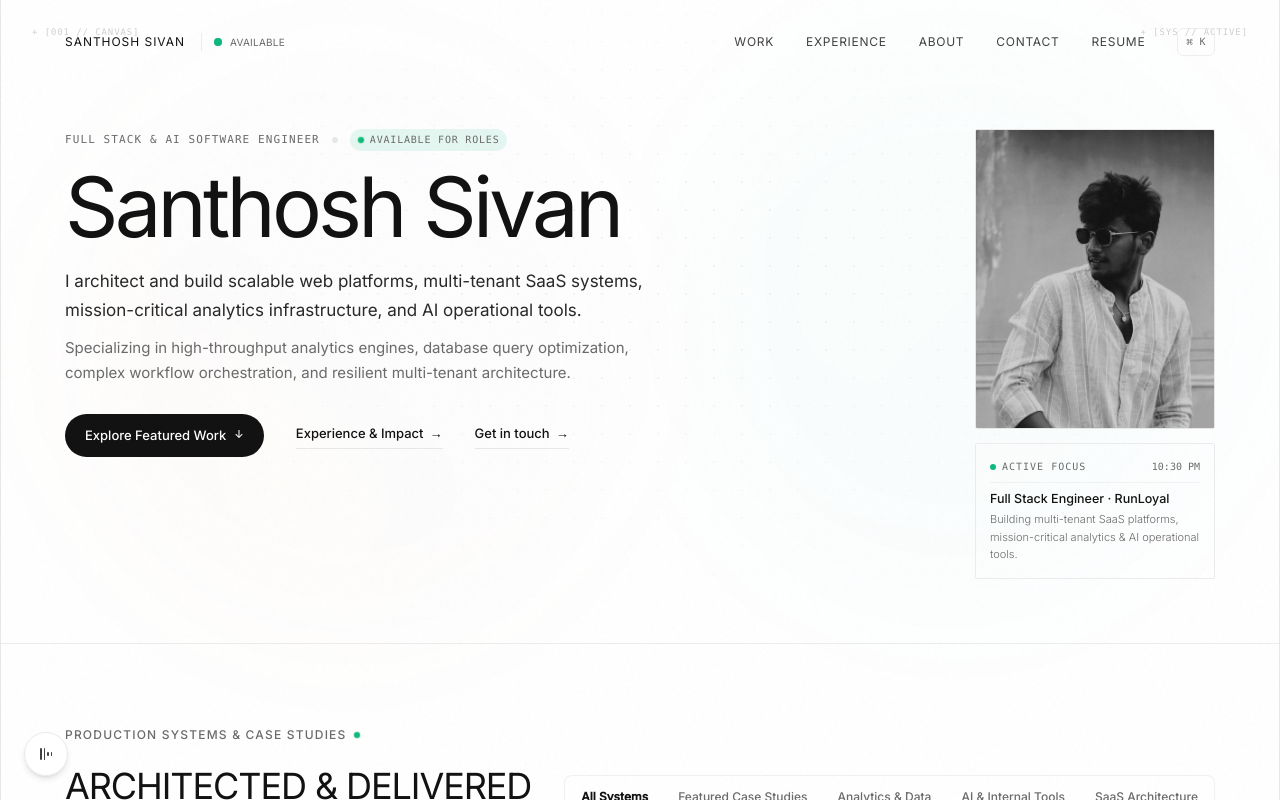
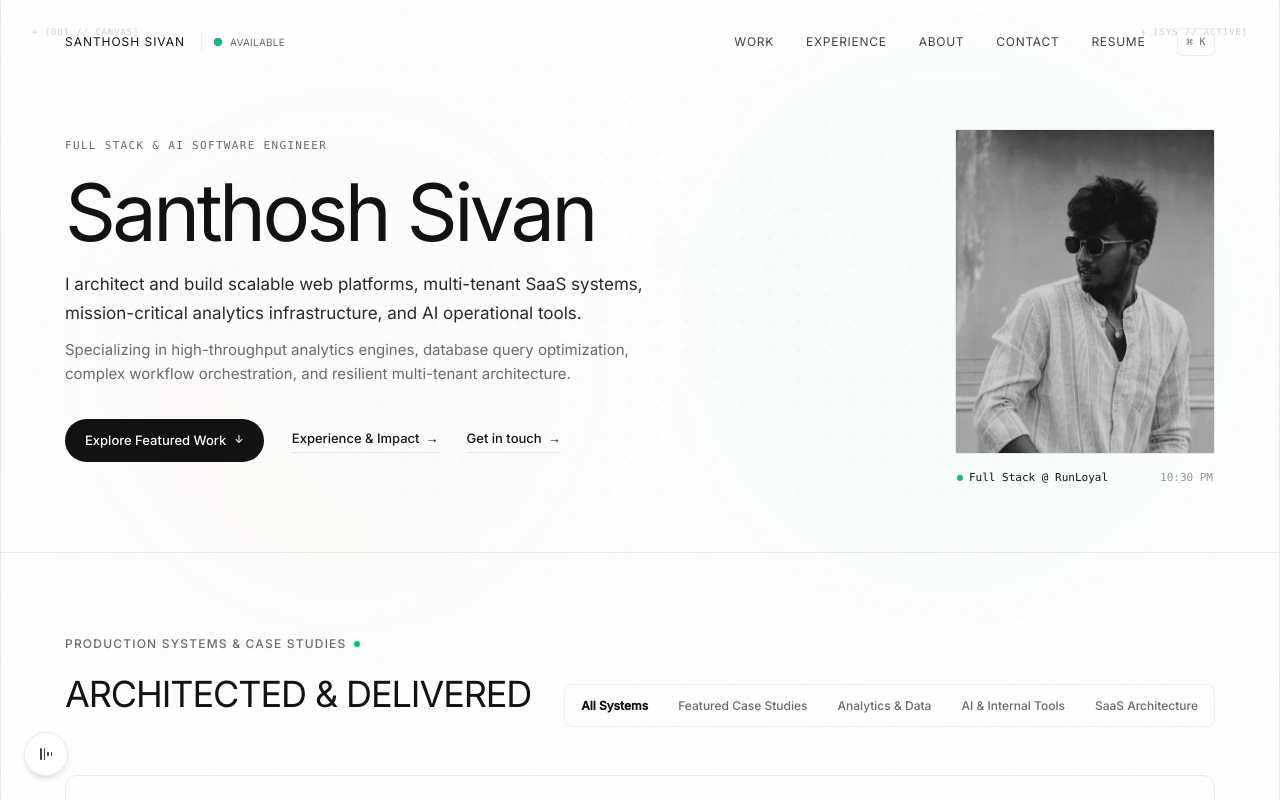
Before and after one commit to sssanthoshsivan/santhoshsivan_portfolio, a Next.js app: page / in a window 1280 px wide. Shown: the top 800 px of the page. Built offline with nearby package versions, Linux system fonts and the light colour scheme.

Commit message:
style(intro): harmonize hero baseline, remove awkward overhang and duplicate copy

```diff
--- a/src/components/sections/intro.jsx
+++ b/src/components/sections/intro.jsx
@@ -82,23 +82,18 @@ const Intro = ({ triggerAnimation = true }) => {
         className="flex flex-col lg:flex-row items-start justify-between gap-10 lg:gap-14"
       >
         {/* Main Content (Left) */}
-        <div className="max-w-[760px] flex-1">
+        <div className="max-w-[720px] flex-1">
           {/* Eyebrow */}
-          <motion.div variants={itemVariants} className="flex items-center gap-3 mb-4">
-            <span className="text-[11px] font-mono font-[500] uppercase tracking-[0.1em] text-muted-foreground">
+          <motion.div variants={itemVariants} className="mb-4">
+            <span className="text-[11px] font-mono font-[500] uppercase tracking-[0.12em] text-muted-foreground">
               FULL STACK & AI SOFTWARE ENGINEER
-            </span>
-            <span className="w-1.5 h-1.5 rounded-full bg-border" />
-            <span className="text-[10px] font-mono font-[500] uppercase tracking-[0.08em] text-muted-foreground flex items-center gap-1.5 bg-emerald-500/10 text-emerald-700 px-2 py-0.5 rounded-full">
-              <span className="w-1.5 h-1.5 rounded-full bg-emerald-500 animate-beacon" />
-              AVAILABLE FOR ROLES
             </span>
           </motion.div>
 
           {/* Headline */}
           <motion.h1
             variants={itemVariants}
-            className="text-[clamp(44px,6.5vw,84px)] font-[400] tracking-[-0.045em] leading-[0.96] text-foreground mb-5"
+            className="text-[clamp(44px,6.2vw,80px)] font-[400] tracking-[-0.045em] leading-[0.96] text-foreground mb-5"
           >
             Santhosh Sivan
           </motion.h1>
@@ -106,18 +101,18 @@ const Intro = ({ triggerAnimation = true }) => {
           {/* Paragraphs */}
           <motion.div
             variants={itemVariants}
-            className="text-[15px] md:text-[17px] text-foreground/90 leading-[1.7] font-[400] max-w-[620px] flex flex-col gap-2.5 mb-7"
+            className="text-[15px] md:text-[17px] text-foreground/90 leading-[1.7] font-[400] max-w-[620px] flex flex-col gap-2.5 mb-8"
           >
             <p>
               I architect and build scalable web platforms, multi-tenant SaaS systems, mission-critical analytics infrastructure, and AI operational tools.
             </p>
-            <p className="text-muted-foreground text-[14px] md:text-[15px]">
+            <p className="text-muted-foreground text-[14px] md:text-[15px] leading-relaxed">
               Specializing in high-throughput analytics engines, database query optimization, complex workflow orchestration, and resilient multi-tenant architecture.
             </p>
           </motion.div>
 
           {/* CTAs & Quick Recruiter Actions */}
-          <motion.div variants={itemVariants} className="flex flex-wrap items-center gap-5 sm:gap-8">
+          <motion.div variants={itemVariants} className="flex flex-wrap items-center gap-5 sm:gap-7">
             <Link
               href="#projects"
               className="inline-flex items-center gap-2 px-5 py-2.5 rounded-full bg-foreground text-background text-[13px] font-[500] hover:scale-105 active:scale-95 transition-all shadow-xs"
@@ -144,10 +139,10 @@ const Intro = ({ triggerAnimation = true }) => {
           </motion.div>
         </div>
 
-        {/* Right Column: Portrait & Active System Snapshot */}
+        {/* Right Column: Portrait & Balanced Status */}
         <motion.div
           variants={itemVariants}
-          className="w-full sm:w-auto lg:w-[240px] flex flex-col sm:flex-row lg:flex-col gap-3.5 flex-shrink-0 items-start"
+          className="w-full sm:w-auto lg:w-[260px] flex flex-col gap-2.5 flex-shrink-0 items-start self-start"
         >
           {/* Interactive Portrait */}
           <div
@@ -155,7 +150,7 @@ const Intro = ({ triggerAnimation = true }) => {
             onMouseMove={handleMouseMove}
             onMouseLeave={handleMouseLeave}
             style={{ perspective: 1000 }}
-            className="relative w-[220px] sm:w-[180px] lg:w-[240px] aspect-[4/5] rounded-sm flex-shrink-0 cursor-pointer"
+            className="relative w-[240px] sm:w-[220px] lg:w-[260px] aspect-[4/5] rounded-sm flex-shrink-0 cursor-pointer"
           >
             <div
               style={{
@@ -168,7 +163,7 @@ const Intro = ({ triggerAnimation = true }) => {
                 src="/Profile.webp"
                 alt="Santhosh Sivan"
                 fill
-                sizes="(max-width: 640px) 220px, (max-width: 1024px) 180px, 240px"
+                sizes="(max-width: 640px) 240px, (max-width: 1024px) 220px, 260px"
                 className="object-cover grayscale group-hover:grayscale-0 group-hover:scale-[1.03] transition-all duration-700 ease-out"
                 priority
               />
@@ -180,26 +175,13 @@ const Intro = ({ triggerAnimation = true }) => {
             </div>
           </div>
 
-          {/* Active Production Focus Card */}
-          <div className="w-[220px] sm:w-[240px] lg:w-[240px] p-3.5 rounded-sm border border-border/80 bg-muted/20 flex flex-col gap-2">
-            <div className="flex items-center justify-between border-b border-border/50 pb-1.5">
-              <span className="text-[10px] font-mono uppercase tracking-widest text-muted-foreground flex items-center gap-1.5">
-                <span className="w-1.5 h-1.5 rounded-full bg-emerald-500" />
-                ACTIVE FOCUS
-              </span>
-              {time && (
-                <span className="text-[10px] font-mono text-muted-foreground">
-                  {time}
-                </span>
-              )}
-            </div>
-
-            <div className="flex flex-col gap-1 text-[12px]">
-              <span className="text-foreground font-medium text-[12.5px] leading-tight">Full Stack Engineer · RunLoyal</span>
-              <span className="text-muted-foreground text-[11px] leading-relaxed">
-                Building multi-tenant SaaS platforms, mission-critical analytics & AI operational tools.
-              </span>
-            </div>
+          {/* Balanced Presence Bar under photo */}
+          <div className="w-[240px] sm:w-[220px] lg:w-[260px] flex items-center justify-between text-[11px] font-mono text-muted-foreground px-0.5 pt-1">
+            <span className="flex items-center gap-1.5 text-foreground font-medium">
+              <span className="w-1.5 h-1.5 rounded-full bg-emerald-500" />
+              Full Stack @ RunLoyal
+            </span>
+            {time && <span className="opacity-70">{time}</span>}
           </div>
         </motion.div>
       </motion.div>
```
